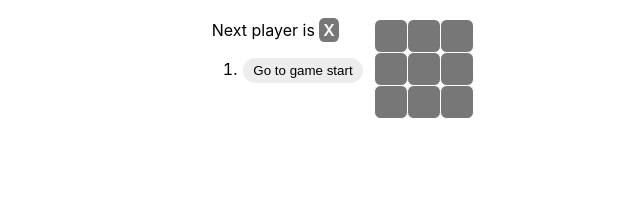
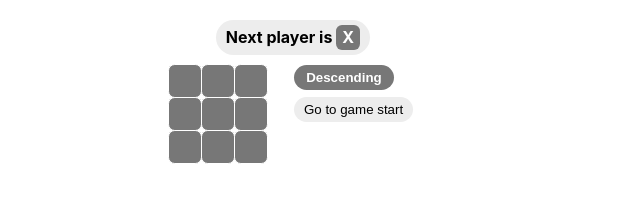
Before and after one commit to locolin1204/Learning-React.js, a React app in the folder tic-tac-toe/: page / in a window 1280 px wide. Shown: the whole page, without its empty margins (347-987 px from the left). Built offline with nearby package versions, Linux system fonts and the light colour scheme.

Commit message:
updated UI and added new functions
included ascending/descending order function
use .map() to return the game board

```diff
--- a/tic-tac-toe/src/index.css
+++ b/tic-tac-toe/src/index.css
@@ -18,8 +18,20 @@ body {
     display: table;
   }
 
+  .game-main{
+    display: flex;
+    flex-direction: column;
+    align-items: center;
+  }
+
   .status {
+    display:inline-block;
+    padding: 5px 10px 5px 10px;
+    font-weight: 700;
     margin-bottom: 10px;
+    background-color: #ededed;
+    vertical-align: middle;
+    border-radius: 9999px;
   }
 
   .square {
@@ -55,33 +67,41 @@ body {
     display: flex;
     flex-direction: row;
     justify-content: center;
-    max-width: 960px;
-    margin-left: auto;
-    margin-right: auto;
+    min-width: 385px;
   }
 
   .game-info {
-    /* margin-left: 10%; */
-    margin-right: 10px;
-    position: relative;
+    min-width: 275px;
+    margin-left: 1em;
+    margin-right: 1em;
   }
 
-  .board-row {
-    display: flex;
-    justify-content: center;
+  .game-board {
+    min-width: 110px;
+    margin-left: 40%;
   }
 
-  .board {
-    /* margin-right: 10%; */
-    /* margin-left: 10px; */
-    position: absolute;
+  .move-elements {
+    padding-top: 0.2em;
   }
 
-  .time-button {
+  button {
     background-color: #ededed;
     border: none;
     border-radius: 15px;
     padding: 5px 10px 5px 10px;
+  }
+
+  .order-button {
+    background: #777777;
+    color: white;
+    font-weight: 600;
+    width: 7.5em;
+    margin-bottom: 0.3em;
+  }
+
+  .order-button:hover{
+    background-color: #989898;
   }
 
   li{
@@ -92,16 +112,35 @@ body {
     cursor: pointer;
   }
 
-  .player-status{
+  .player-status, .coordinates{
     font-weight: 600;
     color: white;
     padding: 0.15em 0.25em 0.15em 0.25em;
+    /* padding: 1.5px 2.5px 1.5px 2.5px; */
     border-radius: 25%;
     background-color: #777777;
   }
 
+  .player-status{
+    display: inline-block;
+    width: 1em;
+    text-align: center;
+  }
 
-  /* .game-history{
-    padding: 0.2em;
-    background-color: #777777;
-  } */
+  .next-player{
+    font-weight: 700;
+  }
+
+  .coordinates{
+    background-color: #f39a71;
+    border-radius: 7px;
+  }
+
+  .display-winner{
+    background-color: rgb(178, 250, 127);
+  }
+
+  .display-draw{
+    background-color: rgb(160, 208, 255);
+
+  }
--- a/tic-tac-toe/src/index.js
+++ b/tic-tac-toe/src/index.js
@@ -12,27 +12,26 @@ function Square(props) {
 
 class Board extends React.Component {
   renderSquare(i) {
-    return <Square value = {this.props.squares[i]} onClick = {()=> this.props.onClick(i)} />;
+    return <Square value = {this.props.squares[i]}
+                  onClick = {()=> this.props.onClick(i)}
+            />;
   }
 
   render() {
+    const elements = [0,1,2];
+    let startNum = 0;
+
+    const squareRows = elements.map(() => {
+      return (
+        <div className="board-row">
+          {elements.map(() => {return (this.renderSquare(startNum++))})}
+        </div>
+      )
+    })
+
     return (
       <div className="board">
-        <div className="board-row">
-          {this.renderSquare(0)}
-          {this.renderSquare(1)}
-          {this.renderSquare(2)}
-        </div>
-        <div className="board-row">
-          {this.renderSquare(3)}
-          {this.renderSquare(4)}
-          {this.renderSquare(5)}
-        </div>
-        <div className="board-row">
-          {this.renderSquare(6)}
-          {this.renderSquare(7)}
-          {this.renderSquare(8)}
-        </div>
+        {squareRows}
       </div>
     );
   }
@@ -48,27 +47,55 @@ class Game extends React.Component {
       }],
       stepNumber: 0,
       xIsNext: true,
+      ascend: false,
     }
   }
+
   render() {
     const history = this.state.history;
     const current = history[this.state.stepNumber];
     const winner = calculateWinner(current.squares);
 
-
     const moves = history.map((step,move) => {
-      const row = Math.floor(history[move].click/3);
-      const col = history[move].click%3;
+      let row = Math.floor(history[move].click/3);
+      let col = history[move].click%3;
       let curPlayer = move % 2 ? "X" : "O";
-      const desc = move ?
-        `Go to move # ${move}, ${curPlayer} placed at (${row} ,${col})`:
-        "Go to game start";
+      let desc, desc2;
+      let notFirstMove = false;
+      if(move){
+        notFirstMove = true;
+        // desc = `Go to move # ${move}, ${curPlayer} placed at (${row}, ${col})`;
+        desc = `Go to move #${move} `;
+        desc2 = ` placed at `;
+        row = `${row},`
+      } else {
+        desc = "Go to game start";
+        desc2 = "";
+        curPlayer = "";
+        row = "";
+        col = "";
+      }
+      // const desc = move ?
+      //   `Go to move # ${move}, ${curPlayer} placed at (${row}, ${col})`:
+      //   "Go to game start";
       return (
-        <li key={move}>
-          <button className="time-button" onClick={() => this.jumpTo(move)}>{desc}</button>
-        </li>
+        <div className="move-elements" key={move}>
+            <button
+              className="time-button"
+              onClick={() => {
+                  this.jumpTo(move);
+                }
+              }>
+                {desc}
+                <span className={`${notFirstMove && "player-status"}`}>{curPlayer}</span>
+                {desc2}
+                <span className={`${notFirstMove && "coordinates"}`}>{`${row} ${col}`}</span>
+              </button>
+        </div>
       );
     });
+
+    const ascend = this.state.ascend;
 
     let status;
     let playerStatus;
@@ -78,25 +105,36 @@ class Game extends React.Component {
     } else if(this.state.stepNumber < 9) {
       status = "Next player is ";
       playerStatus = (this.state.xIsNext ? "X" : "O");
-
     } else {
       status = "This game is a draw!";
       playerStatus = false;
     }
     return (
+      <div className="game-main">
+        <div className={`${winner && "display-winner"} status ${this.state.stepNumber >= 9 && "display-draw"}`}>
+        {status}
+        <div className={`${playerStatus && "player-status"} next-player`}>{playerStatus}</div>
+        </div>
           <div className="game">
-        <div className="game-info">
-          <div className="status">{status} <span className={`${playerStatus && "player-status"} `}>{playerStatus}</span></div>
-          <ol className="game-history" >{moves}</ol>
-        </div>
             <div className="game-board">
               <Board
                 squares = {current.squares}
                 onClick = {(i)=> this.handleClick(i)}
               />
             </div>
+            <div className="game-info">
+              <button className="order-button" onClick = {() => {this.handleOrder()}} >{ascend ? "Ascending" : "Descending"}</button>
+              <div className="game-history">{ascend ? moves.reverse() : moves }</div>
+            </div>
+          </div>
       </div>
     );
+  }
+
+  handleOrder(){
+    this.setState({
+      ascend: !this.state.ascend,
+    })
   }
 
   handleClick(i){
@@ -126,11 +164,6 @@ class Game extends React.Component {
 
 }
 
-// ========================================
-
-const root = ReactDOM.createRoot(document.getElementById("root"));
-root.render(<Game />);
-
 function calculateWinner(squares){
   const lines = [
     [0, 1, 2],
@@ -150,3 +183,8 @@ function calculateWinner(squares){
   }
   return null;
 }
+
+// ========================================
+
+const root = ReactDOM.createRoot(document.getElementById("root"));
+root.render(<Game />);
```
Lines whose indentation alone changed are shown as unchanged.
